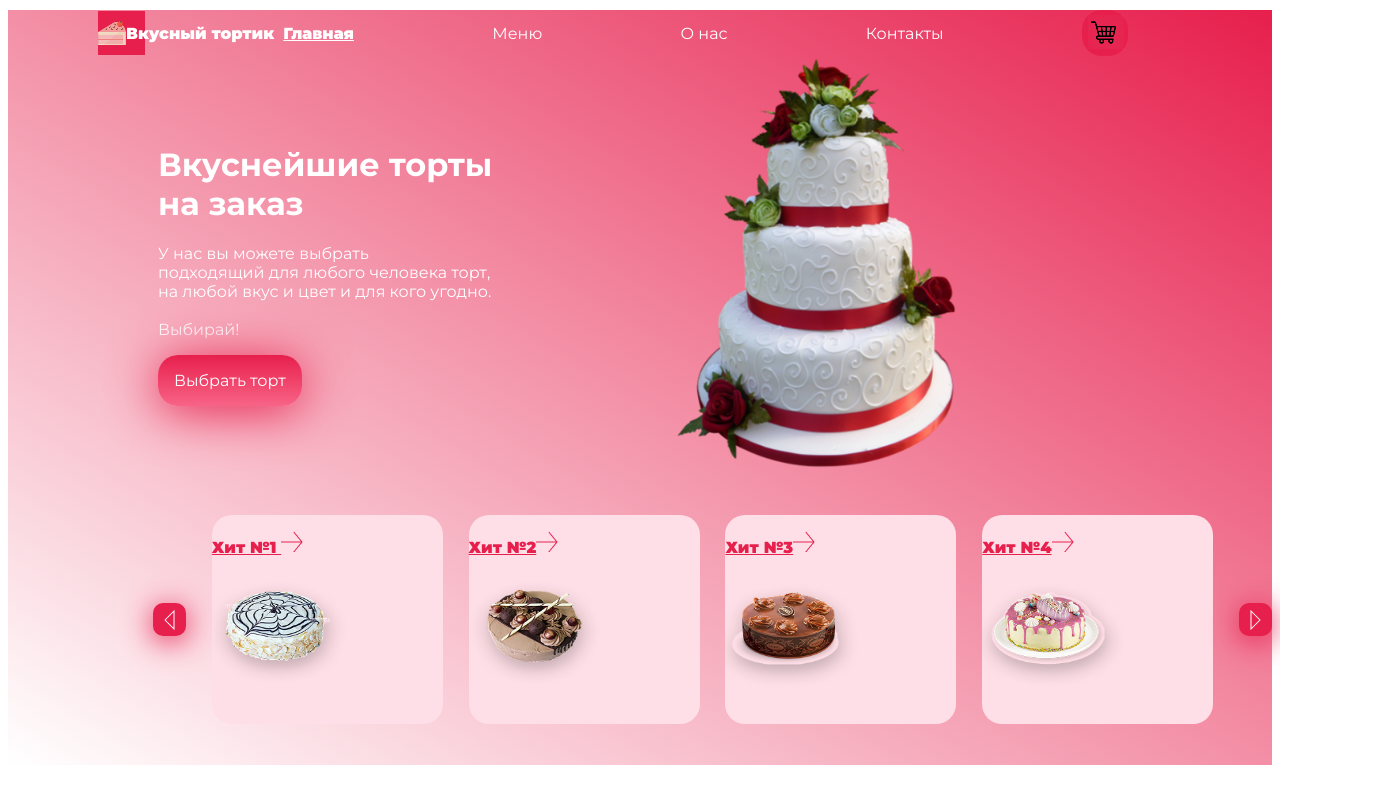
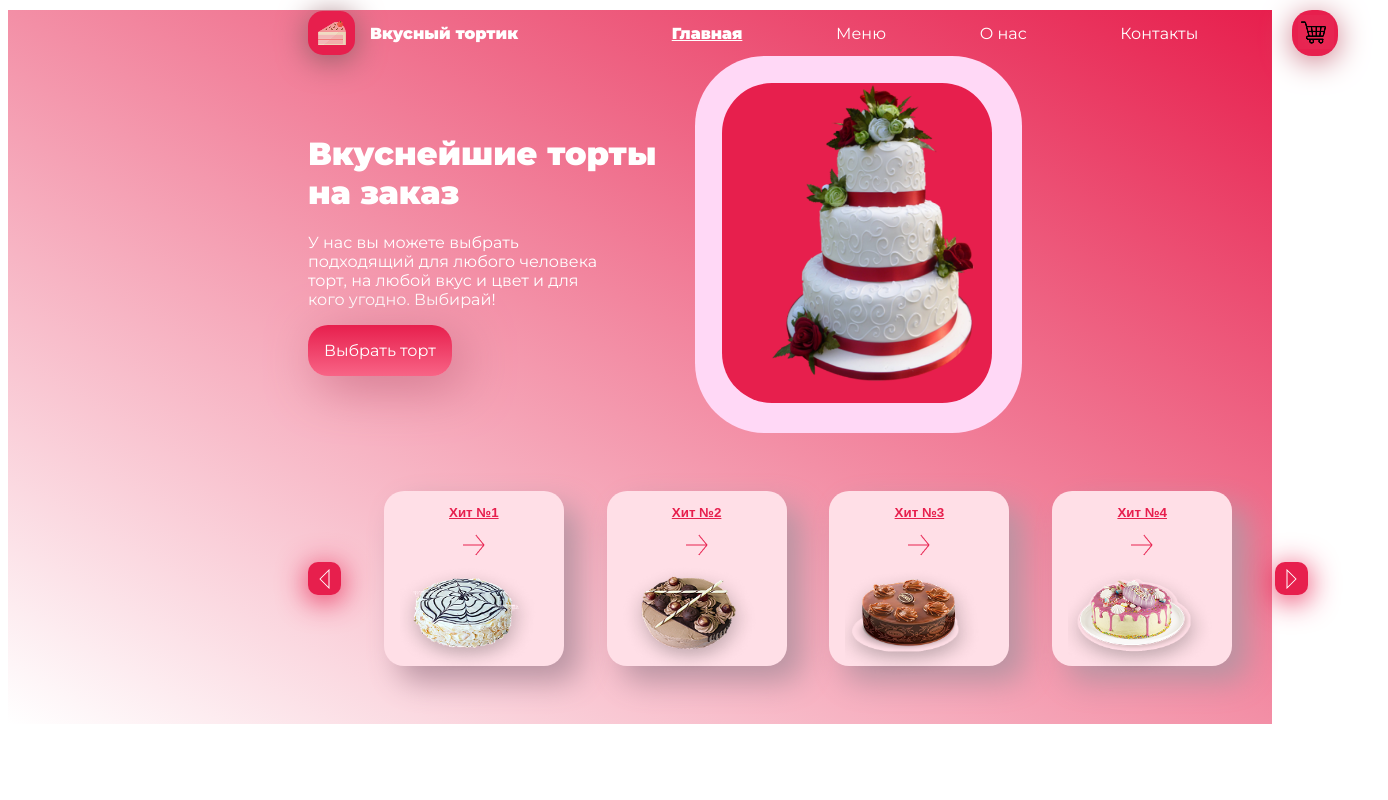
Before and after one commit to Catysha/cakes, a website: page index.html in a window 1280 px wide. Shown: the whole page, 1388 px wide, since content can reach past the window. Drawn offline with Linux system fonts and the light colour scheme.

Commit message:
Fix buttons and start to do border for big cake picture

```diff
--- a/index.html
+++ b/index.html
@@ -12,10 +12,13 @@
 <header class="header">
     <nav class="header_nav">
         <ul class="header_list">
-            <div class="div_logocake">
-                <img src="cake-slice%201.png" alt="logocake" class="logocake">
+            <div class="yummy_cake">
+                <div class="div_logocake">
+                    <img src="cake-slice%201.png" alt="logocake" class="logocake">
+                </div>
                 <p class="logocake_text">Вкусный тортик</p>
             </div>
+
             <li><a href="#!" class="home">Главная</a></li>
             <li><a href="#!">Меню</a></li>
             <li><a href="#!">О нас</a></li>
@@ -29,31 +32,33 @@
                 Вкуснейшие торты<br>на заказ
             </h1>
             <p>
-                У нас вы можете выбрать<br>подходящий для любого человека торт,<br>на любой вкус и цвет и для кого угодно.<br></br>Выбирай!
+                У нас вы можете выбрать<br>подходящий для любого человека <br>торт, на любой вкус и цвет и для <br>кого угодно. Выбирай!
             </p>
             <button type="button" class="button_choose">Выбрать торт</button>
         </div>
-        <div class="header_div">
-            <img src="bigcake.png" alt="bigcake" class="bigcake">
+        <div class="header_big_cake">
+            <div class="frame">
+                <img src="bigcake.png" alt="bigcake" class=" im bigcake">
+            </div>
         </div>
     </div>
+
     <div class = "hits">
         <button type="button" class="button_left"><img src="Vector%203.png"  alt="left" class="arrow_left"></button>
         <div class="div_cake">
-            <p>Хит №1 <img src="Vector%202.png" alt="arrow" class="arrow"></p>
-
+            <button type="button" class = "hit_button"> <p>Хит №1 </p><img src="Vector%202.png" alt="arrow" class="arrow"></button>
             <img src="cake1.png" alt="cake1" class="img_cake">
         </div>
         <div class="div_cake">
-            <p>Хит №2<img src="Vector%202.png" alt="arrow" class="arrow"></p>
+            <button type="button" class = "hit_button"> <p>Хит №2 </p><img src="Vector%202.png" alt="arrow" class="arrow"></button>
             <img src="cake2.png" alt="cake2" class="img_cake">
         </div>
         <div class="div_cake">
-            <p>Хит №3<img src="Vector%202.png" alt="arrow" class="arrow"></p>
+            <button type="button" class = "hit_button"> <p>Хит №3 </p><img src="Vector%202.png" alt="arrow" class="arrow"></button>
             <img src="cake3.png" alt="cake3" class="img_cake">
         </div>
         <div class="div_cake">
-            <p>Хит №4<img src="Vector%202.png" alt="arrow" class="arrow"></p>
+            <button type="button" class = "hit_button"> <p>Хит №4 </p><img src="Vector%202.png" alt="arrow" class="arrow"></button>
             <img src="cake4.png" alt="cake4" class="img_cake">
         </div>
         <button type="button" class="button_right"><img src="Vector%203.png" alt="right" class="arrow_right"></button>
--- a/style.css
+++ b/style.css
@@ -5,7 +5,9 @@ body{
     text-decoration: none;
     color: white;
 }
-
+h1{
+    font-weight: 900;
+}
 a {
     text-decoration: none;
     color: white;
@@ -20,13 +22,50 @@ header{
     width: 47px;
     height: 44px;
     display: flex;
-    justify-content: space-between;
+    justify-content: center;
+    align-items: center;
+    border-radius: 15px;
+    box-shadow: 0px 5px 30px #935f67;
+    text-align: center;
+}
+.logocake_text{
+    padding-left: 15px;
+    font-weight: 900;
+    white-space: nowrap;
+}
+.yummy_cake{
+    width: 270px;
+    height: 44px;
+    display: flex;
     align-items: center;
 
 }
-.logocake_text{
+.hit_button{
+    border: none;
+    background: none;
+    outline: none;
+    cursor: pointer;
+    text-decoration: underline;
+    color: #E71F4D;
     font-weight: 900;
-    white-space: nowrap;
+    width: 83px;
+    height: 20px;
+    display: inline-block;
+}
+.header_big_cake{
+    background: #FFD8F6;
+    border-radius: 70px;
+    width: 300px;
+    height: 350px;
+    padding-left: 27px;
+    padding-top: 27px;
+}
+.frame{
+    border-radius: 50px;
+    background: #E71F4D;
+    width: 270px;
+    height: 320px;
+
 }
 .home{
     text-decoration: underline;
@@ -42,7 +81,7 @@ header{
 }
 
 .header_nav{
-
+    padding-left: 210px;
     width: 1170px;
     height: 46px;
 
@@ -51,19 +90,19 @@ header{
     display: flex;
     justify-content: space-between;
     align-items: center;
-    padding-left: 100px;
+    padding-left: 250px;
     padding-right: 250px;
 }
-
 .hits {
+    position: relative;
     display: flex;
     justify-content: space-between;
     align-items: center;
-    width: 1119px;
+    width: 1000px;
     height: 291px;
     color: #E71F4D;
     font-weight: 900;
-    padding-left: 145px;
+    padding-left: 300px;
 }
 
 .yummy{
@@ -79,7 +118,7 @@ header{
     font-size: 16px;
     padding: 16px;
     border-radius: 20px;
-    box-shadow: 0px 5px 50px #E71F4D;
+    box-shadow: 10px 10px 50px #d1788e;
 }
 .button_left{
     background: #E71F4D;
@@ -118,16 +157,20 @@ header{
 }
 
 .bigcake{
-    width: 414px;
-    height: 414px;
+    width: 300px;
+    height: 300px;
+
 }
 
+
+
 .div_cake{
-    width: 231px;
-    height: 209px;
+    text-align: center;
+    width: 180px;
+    height: 175px;
     background-color: #FFDFE7;
-    text-decoration: underline;
     border-radius: 20px;
+    box-shadow: 15px 15px 30px #b894a2;
 }
 .img_cake{
     width: 148px;
@@ -140,5 +183,6 @@ header{
     border: none;
     background-color: #E71F4D;
     border-radius: 20px;
+    box-shadow: 0px 5px 30px #ca7987;
 
 }
```
